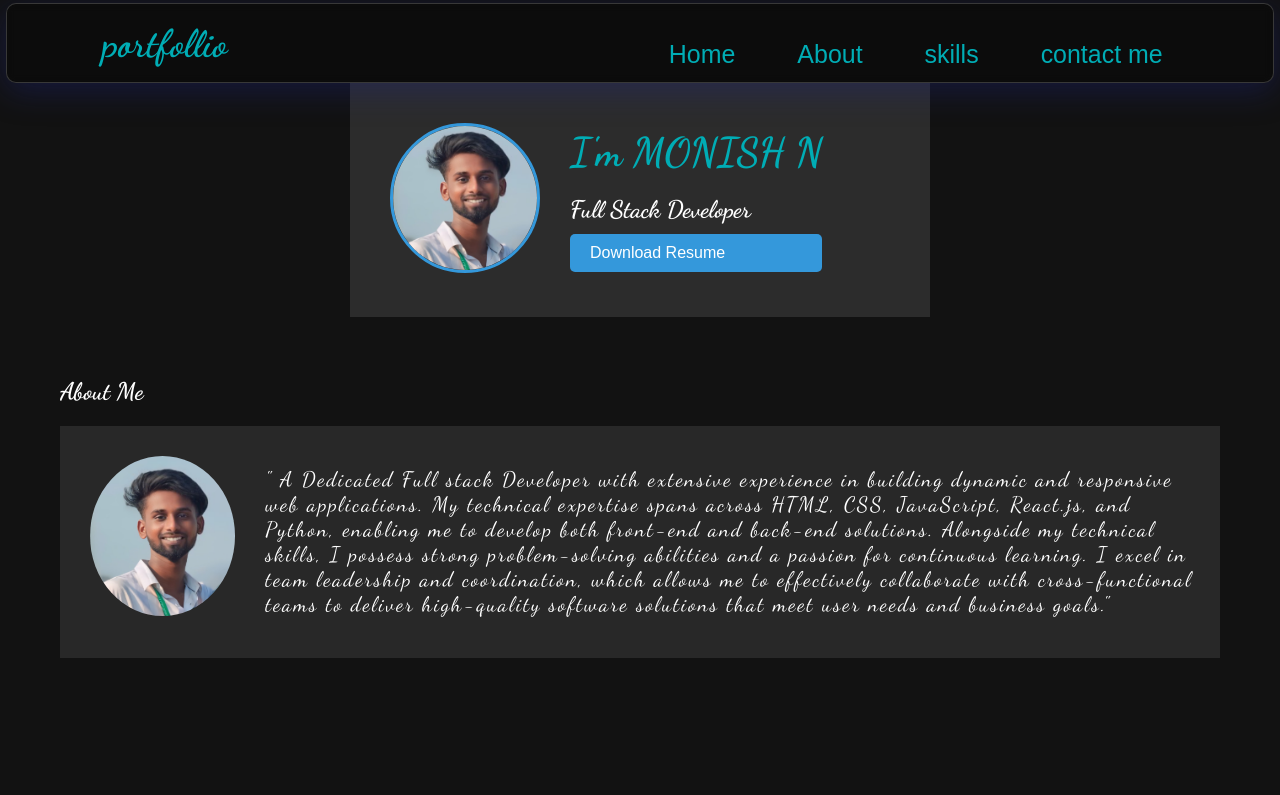
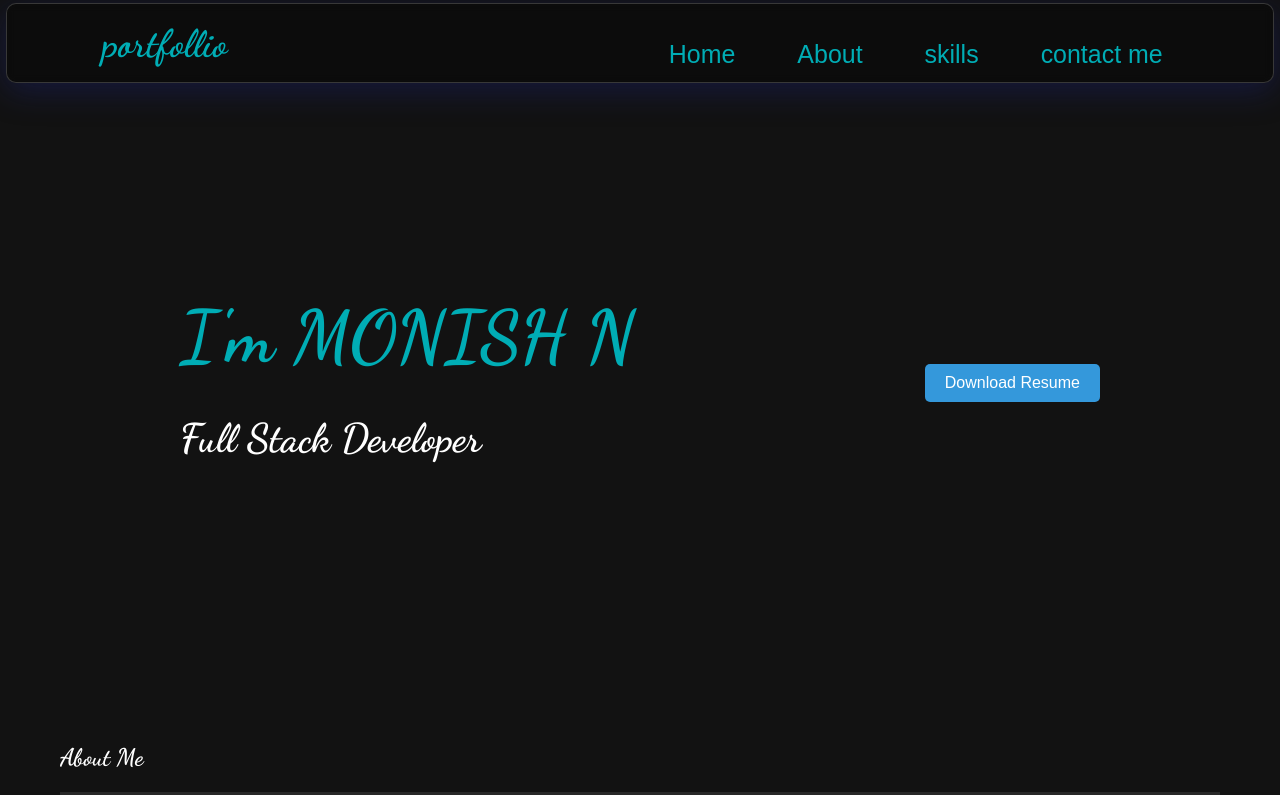
Before and after one commit to monishnarasimman/Monish-Portfolio, a plain HTML site: page index.html in a window 1280 px wide. Shown: the top 795 px of the page. Drawn offline with Linux system fonts and the light colour scheme; a web font is replaced by a local one.

Commit message:
homechange

```diff
--- a/index.html
+++ b/index.html
@@ -56,16 +56,15 @@
     <!-------------------------------------------------------------------->
 
     <section id="profile" class="Profile">
+      <div class="first-home">
         <div class="profile-container">
-            <!-- Profile Photo -->
-            <div class="profile-photo">
-                <img class="profile-img" src="image/Screenshot 2024-07-24 215140.png" alt="MONISH N">
-            </div>
-
             <!-- Resume Link -->
             <div class="profile-info">
                 <h1>I'm MONISH N</h1>
                 <h2>Full Stack Developer</h2>
+             </div>
+        </div>
+             <div class="resume">
                 <a href="MONISH-RESUME.pdf" download class="btn resume-btn">Download Resume</a>
             </div>
         </div>
--- a/style.css
+++ b/style.css
@@ -9,6 +9,7 @@ body {
   display: flex;
   flex-direction: column;
   align-items: center;
+
 }
 h2 {
   font-family: "Dancing Script";
@@ -91,6 +92,7 @@ h1 {
 .name {
   align-self: self-start;
 }
+
 /*about me starts*/
 .content {
   max-width: 1200px;
@@ -331,12 +333,19 @@ footer {
 }
 
 /* Profile Section Styling */
+.first-home{
+  display: flex;
+  justify-content: space-between;
+  width: 1000px;
+}
 #profile {
   display: flex;
-  justify-content: flex-end; /* Align the profile section to the right */
+  justify-content: flex-start;
   padding: 40px;
-  background-color: #2c2c2c; /* Dark theme background */
+  background-color:none; /* Dark theme background */
   color: #fff; /* Light text for dark background */
+  width: 1000px;
+  height: 600px;
 }
 
 .profile-container {
@@ -346,31 +355,24 @@ footer {
   width: 500px; /* Set width of the profile container */
 }
 
-.profile-photo {
-  flex-shrink: 0;
-}
 
-.profile-img {
-  width: 150px;
-  height: 150px;
-  border-radius: 50%;
-  object-fit: cover;
-  border: 3px solid #3498db; /* Optional border color */
-}
+
+
 
 .profile-info {
   display: flex;
   flex-direction: column;
-  justify-content: center;
+  justify-content: flex-end;
+
 }
 
 .profile-info h1 {
-  font-size: 2.5em;
+  font-size: 4.5em;
   color: #00adb5;
 }
 
 .profile-info h2 {
-  font-size: 1.5em;
+  font-size: 2.5em;
   margin-bottom: 10px;
 }
 
@@ -378,7 +380,10 @@ footer {
   font-size: 16px;
   margin-bottom: 15px;
 }
-
+.resume{
+  display: flex;
+  align-items: center;
+}
 .resume-btn {
   background-color: #3498db; /* Button color */
   color: white;
@@ -386,6 +391,7 @@ footer {
   text-decoration: none;
   border-radius: 5px;
   transition: background-color 0.3s ease;
+  justify-content: flex-end;
 }
 
 .resume-btn:hover {
```
